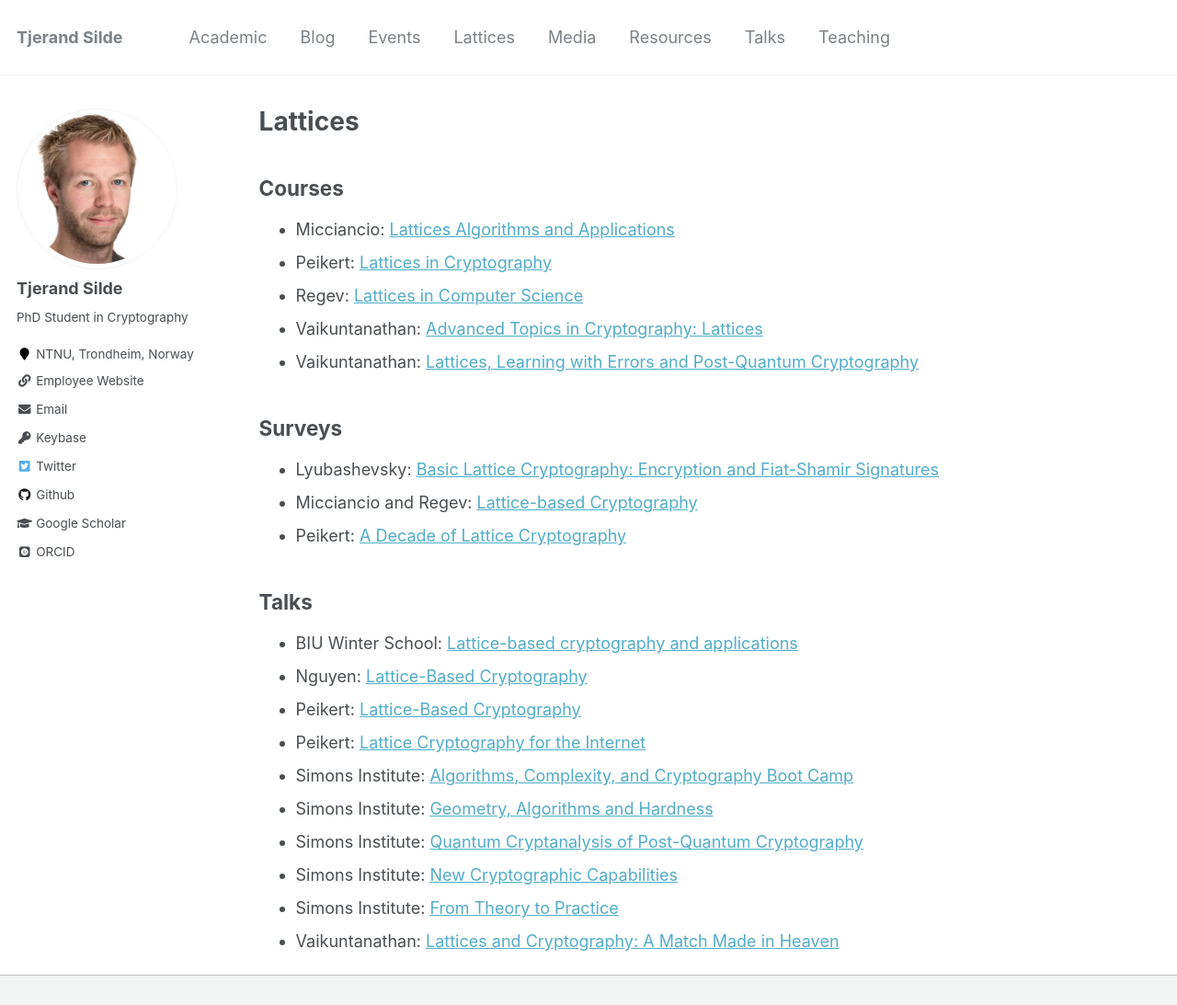
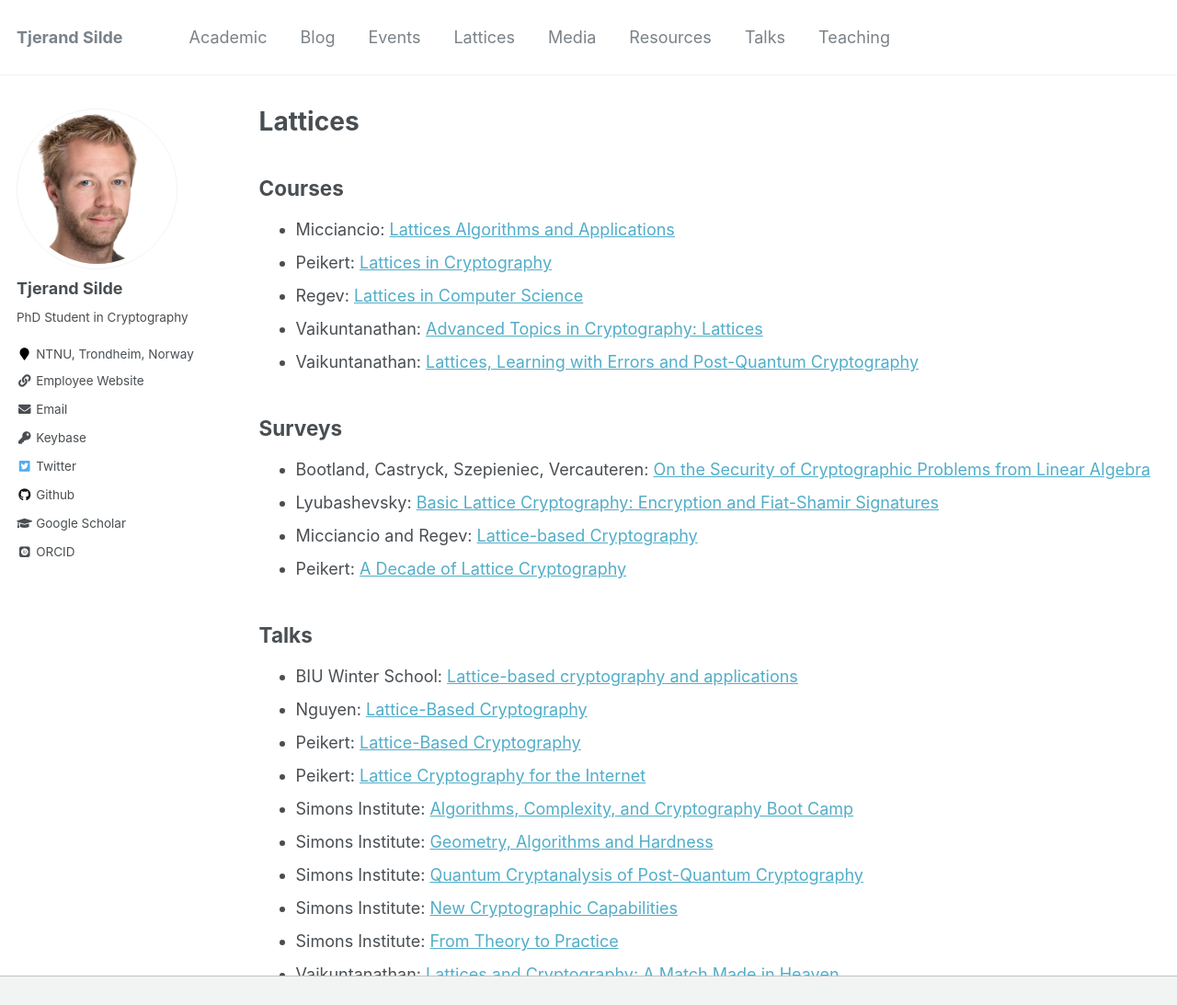
Before and after one commit to tjesi/tjesi.github.io, a Jekyll site: the page built from _pages/lattices.md, in a window 1280 px wide and 1289 px high, cut to the strip 0-1093 px from the top of the window. Shown: the whole strip at 92% size. Built offline with Jekyll 4.4.1, drawn with Linux system fonts in a browser that asks for light colours; some web fonts are replaced.

Commit message:
Update lattices.md

```diff
--- a/_pages/lattices.md
+++ b/_pages/lattices.md
@@ -15,6 +15,8 @@ author_profile: true
 
 ## Surveys
 
+- Bootland, Castryck, Szepieniec, Vercauteren: [On the Security of Cryptographic
+Problems from Linear Algebra](https://eprint.iacr.org/2021/1354.pdf)
 - Lyubashevsky: [Basic Lattice Cryptography: Encryption and Fiat-Shamir Signatures](https://drive.google.com/file/d/1JTdW5ryznp-dUBBjN12QbvWz9R41NDGU/view)
 - Micciancio and Regev: [Lattice-based Cryptography](https://cseweb.ucsd.edu/~daniele/papers/PostQuantum.pdf)
 - Peikert: [A Decade of Lattice Cryptography](https://web.eecs.umich.edu/~cpeikert/pubs/lattice-survey.pdf)
```
